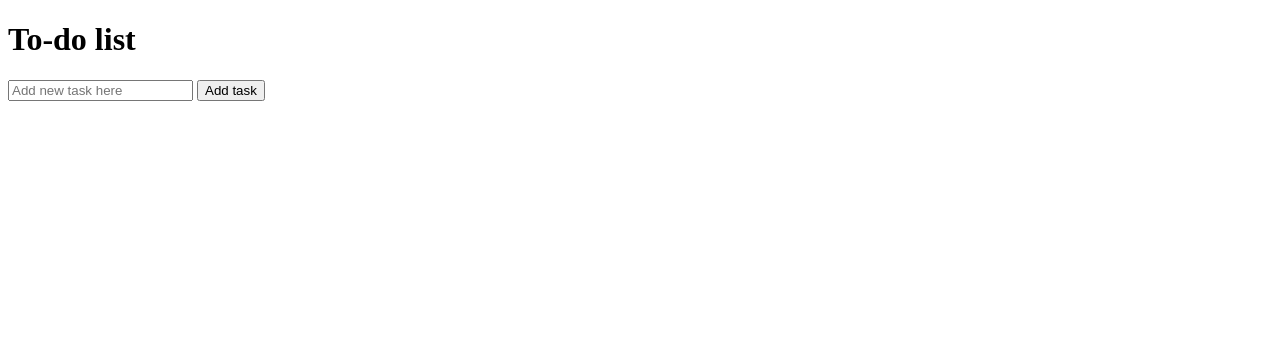
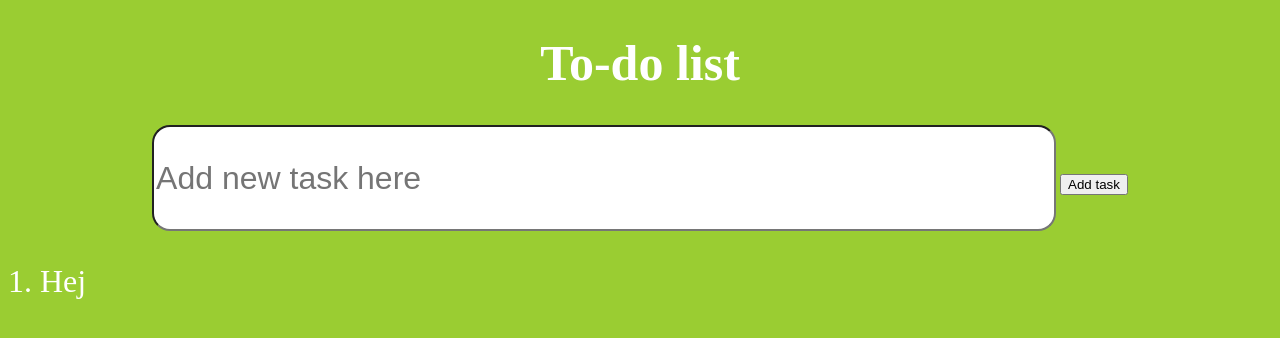
Before and after one commit to carlsylvan/collab, a website built with Parcel: page src/index.html in a window 1280 px wide. Built offline with nearby package versions, Linux system fonts and the light colour scheme.

Commit message:
some styling

```diff
--- a/src/index.html
+++ b/src/index.html
@@ -11,11 +11,14 @@
   <body>
     <header>
       <h1>To-do list</h1>
-      <form>
-        <input type="text" id="myInput" placeholder="Add new task here" />
-        <button type="submit" id="addButton">Add task</button>
-      </form>
     </header>
-    <ol id="taskList"></ol>
+    <main>
+    <form>
+      <input type="text" id="myInput" placeholder="Add new task here" />
+      <button type="submit" id="addButton">Add task</button>
+    </form>
+    <ol id="taskList">
+      <li>Hej</li>
+    </ol>
   </body>
 </html>
--- a/src/scss/main.scss
+++ b/src/scss/main.scss
@@ -0,0 +1,34 @@
+html, body {
+    margin: 0;
+    height: 100%;
+}
+
+body {
+    background-color: yellowgreen;
+    header {
+        h1 {
+            color: white;
+            font-size: 50px;
+            text-align: center;
+        }
+    }
+    form {
+        width: 100%;
+        text-align: center;
+    #myInput {
+        border-radius: 18px;
+        outline: none;
+        width: 70%;
+        height: 100px;
+        font-size: xx-large;
+
+        button {
+            font-size: xx-large;
+        }
+    }
+    }
+    ol {
+        color: white;
+        font-size: xx-large;
+    }
+}
```
